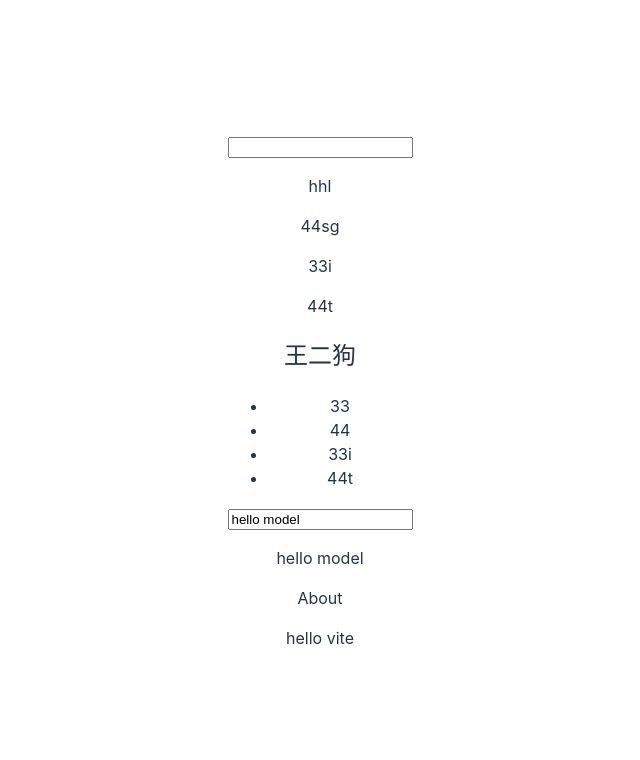
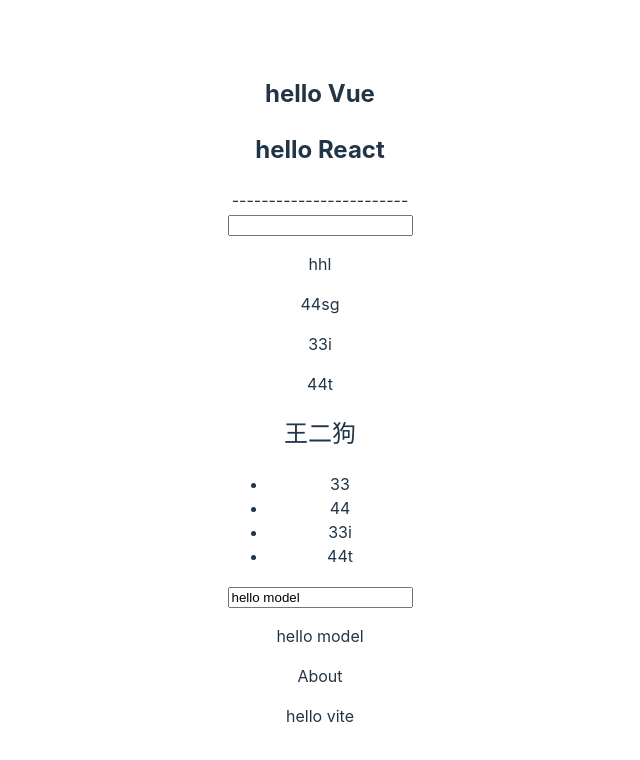
Before and after one commit to XZ361/vite-blog, a Vue app: page / in a window 1280 px wide. Shown: the top 760 px of the page, without its empty margins (320-960 px from the left). Built offline with nearby package versions, Linux system fonts and the light colour scheme.

Commit message:
update:父传子prop

```diff
--- a/src/App.vue
+++ b/src/App.vue
@@ -5,9 +5,17 @@
 import About from './views/About.vue'
 import Compute from './components/Compute.vue'
 import SearchBar from './components/SearchBar.vue'
+import Postlist from './components/postList.vue'
+
+let posts = [
+  {title:'hello Vue',id:'001'},
+  {title:'hello React',id:'002'}
+]
 </script>
 
 <template>
+  <Postlist :posts="posts"></Postlist>
+  ------------------------
   <SearchBar></SearchBar>
   <Compute></Compute>
   <About></About>
--- a/src/components/SearchBar.vue
+++ b/src/components/SearchBar.vue
@@ -21,9 +21,9 @@
 //     console.log('val改变了！',newVal,preVal);
 // });
 // 初始化就会执行
-watchEffect(()=>{
-    console.log('watchEffect执行了',val.value);
-})
+// watchEffect(()=>{
+//     console.log('watchEffect执行了',val.value);
+// })
 </script>
 
 <style lang="scss" scoped>
--- /dev/null
+++ b/src/components/postList.vue
@@ -0,0 +1,17 @@
+<template>
+    <div class="post-list">
+        <div v-for="post in posts" :key="post.id">
+            <h2>{{ post.title }}</h2>
+        </div>
+    </div>
+</template>
+
+<script setup>
+defineProps({
+    posts:Array
+})
+</script>
+
+<style lang="scss" scoped>
+
+</style>
```
